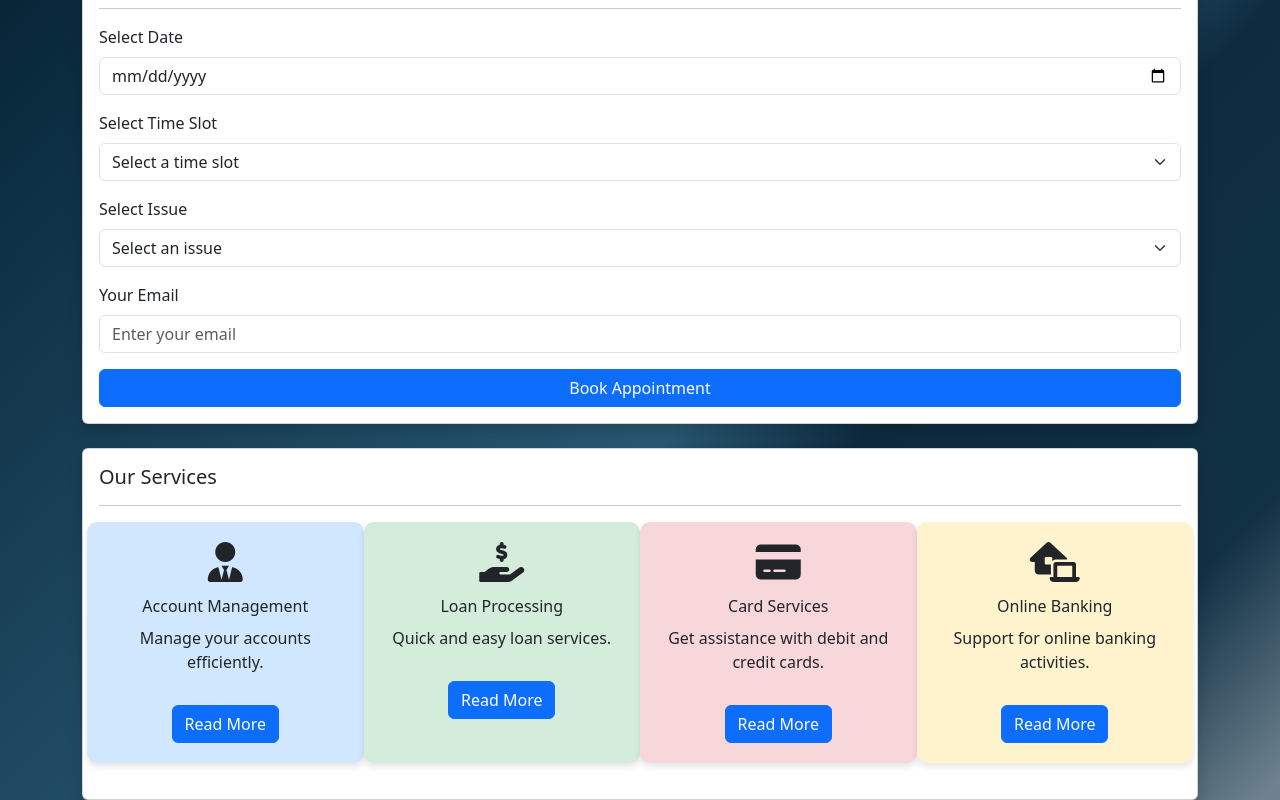
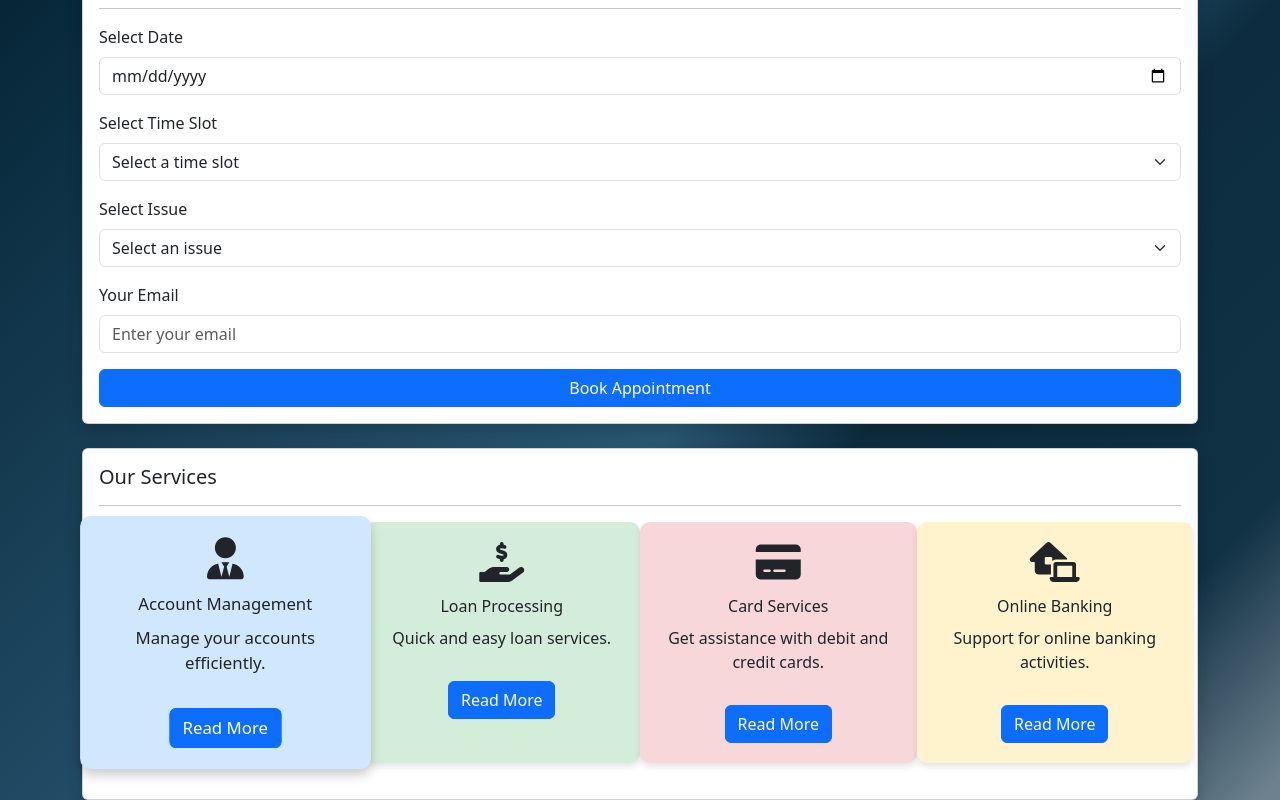
Before and after one commit to Jeevanasai123/Bank-appointment-, a website: page index1.html in a window 1280 px wide. In both pictures the pointer is over the element 225 px from the left and 847 px from the top of the page. Shown: the part 205-1005 px from the top of the page. Drawn offline with nearby package versions, Linux system fonts and the light colour scheme.

Commit message:
Update index1.html

```diff
--- a/index1.html
+++ b/index1.html
@@ -44,6 +44,15 @@ background: linear-gradient(133deg, rgba(0,29,45,1) 0%, rgba(42,88,116,1) 57%, r
         .service-card .btn {
             margin-top: 15px;
         }
+        .service-card {
+    transition: transform 0.3s ease, box-shadow 0.3s ease;
+}
+
+.service-card:hover {
+    transform: scale(1.05);
+    box-shadow: 0px 6px 10px rgba(0, 0, 0, 0.2);
+}
+
     </style>
 </head>
 
```
